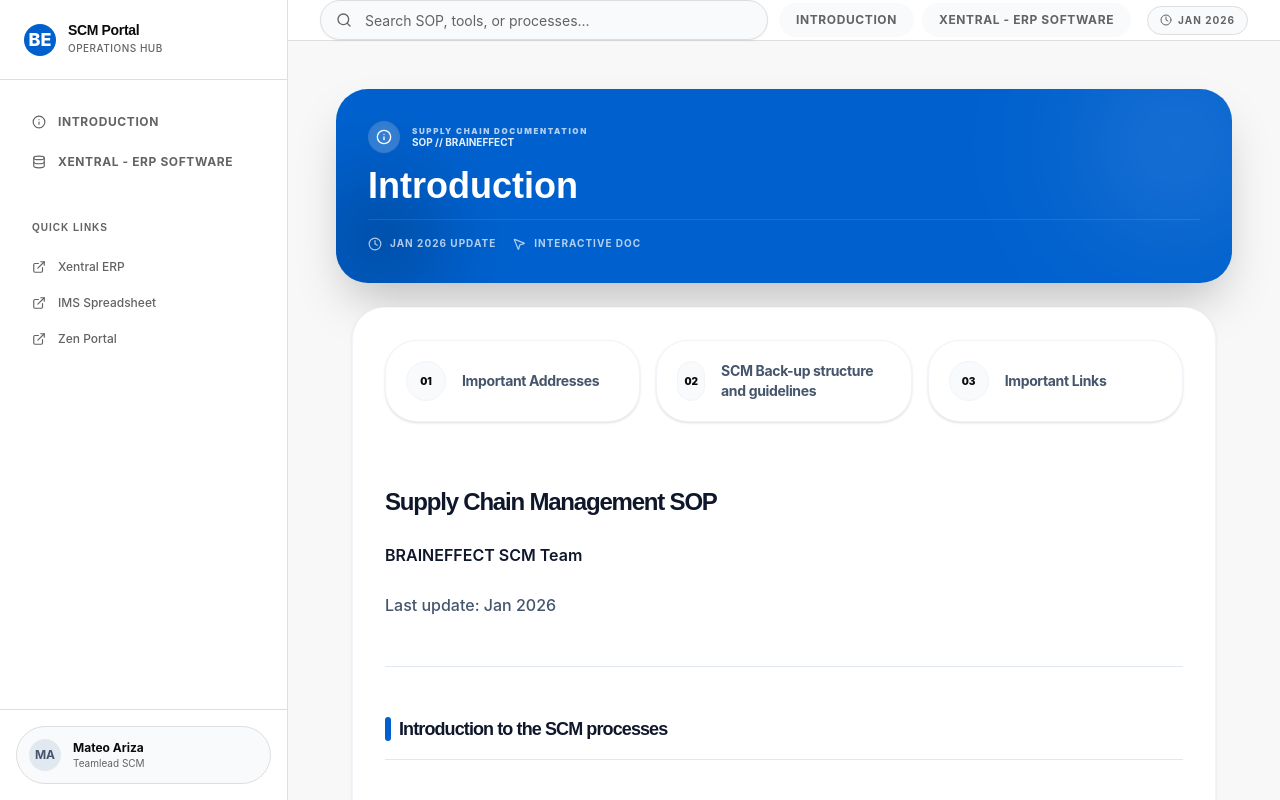
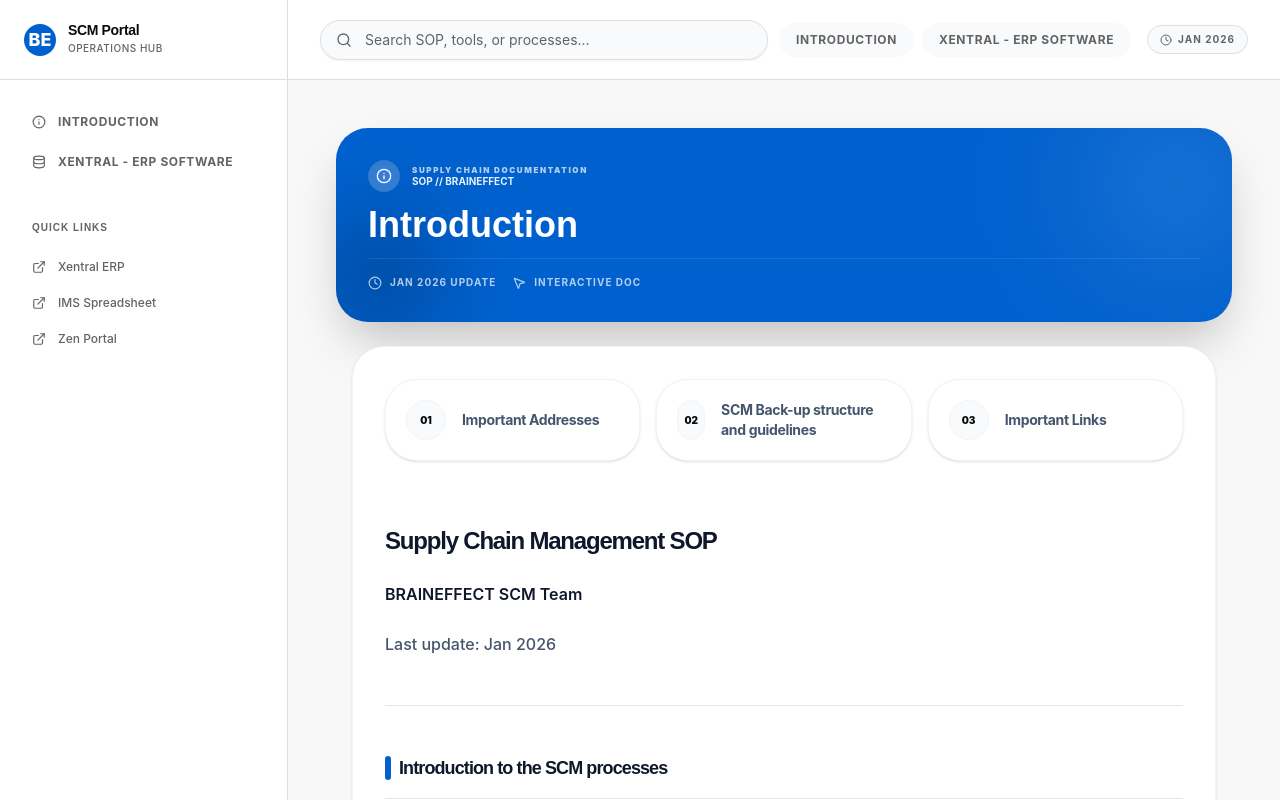
Before and after one commit to jocelynrivera-ship-it/Test1, a React (Vite) app: page / in a window 1280 px wide. Shown: the top 800 px of the page. Built offline with nearby package versions, Linux system fonts and the light colour scheme.

Commit message:
Update App.tsx

```diff
--- a/src/App.tsx
+++ b/src/App.tsx
@@ -467,7 +467,7 @@
   );
 
   return (
-    <div className="flex h-screen bg-background font-sans text-foreground overflow-hidden">
+    <div className="flex min-h-screen overflow-y-auto bg-background">
       {/* Desktop Sidebar */}
       <aside className="hidden lg:block w-72 flex-shrink-0">
         <SidebarContent />
```
